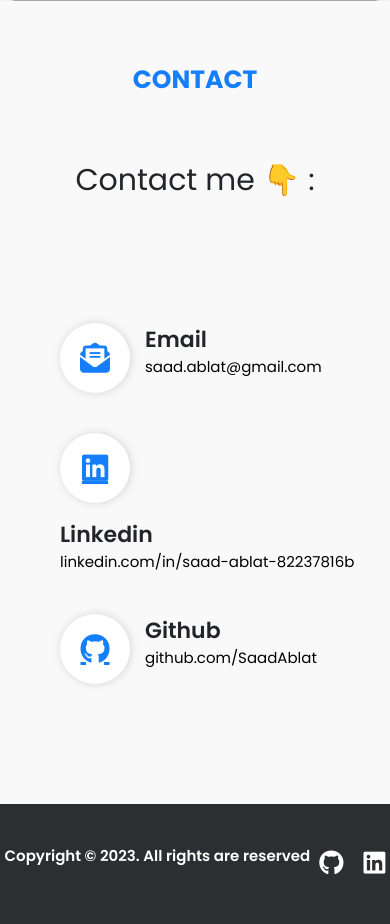
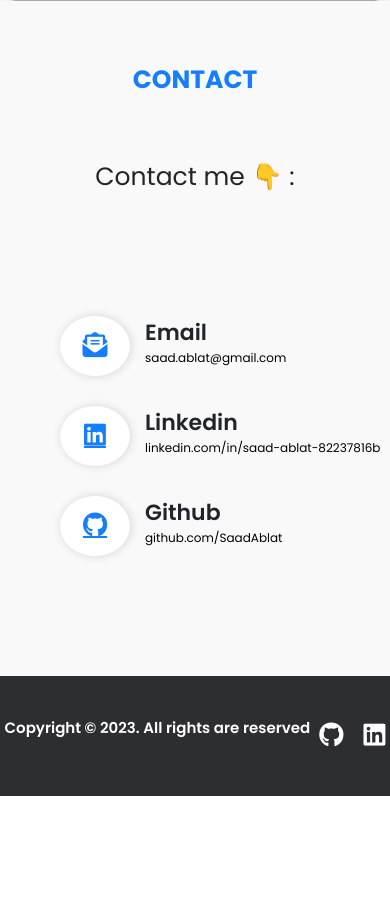
Before and after one commit to SaadAblat/SaadPortfolio, an ASP.NET Core app: page / in a window 390 px wide. Shown: the part 5500-6424 px from the top of the page. After the commit the page ends 6296 px from the top, so only its background shows below. Run offline with ASP.NET Core 8, Linux system fonts and the light colour scheme; style sheets or scripts are compiled from the project's sources; some libraries are stand-ins or nearby versions.

Commit message:
Fixed some issues

```diff
--- a/SaadPortfolio/Pages/Index.razor
+++ b/SaadPortfolio/Pages/Index.razor
@@ -15,15 +15,15 @@
             <a @onclick="(async() => await Activate(NavNames.Contact))" class="@ContactClass navItem"><div>Contact</div> </a>
         </div>
     </div>
-    <a class="menu-icon" @onclick="toggleMenu">
-        <i class="@iconClass"></i>
-    </a>
+    <i @onclick="toggleMenu" class="menu-icon @iconClass  fs-6"></i>
+
+
 </nav>
 
 <div id="About">
     <div class="about-row1">
         <div class="image-and-links">
-            <img src="/pictures/profilePicture/me.jpg" class="picture-container" />
+            <img src="/pictures/profilePicture/me.png" class="picture-container" />
             <div class="links">
                 <a class="contact-link" href="https://github.com/SaadAblat" target="_blank"><i class="fab fa-github"></i>  </a>
                 <a class="contact-link" href="https://www.linkedin.com/in/saad-ablat-82237816b/" target="_blank"><i class="fab fa-linkedin"></i>  </a>
@@ -45,7 +45,7 @@
             </div>
             <div class="buttons-about">
                 <a href="/SaadBio" target="_blank" class="button-link">Read my bio</a>
-                <a download="pictureOfSaad" href="/Pictures/ProfilePicture/me.jpg" class="button-link">Download my resume</a>
+                <a download="pictureOfSaad" href="/Pictures/ProfilePicture/me.png" class="button-link">Download my resume</a>
             </div>
 
 
@@ -337,7 +337,7 @@
         {
 
             navCssClass = "collapse";
-            iconClass = "fa-solid fa-bars";
+            iconClass = "oi oi-menu";
 
         }
         navMenuExpanded = !navMenuExpanded;
@@ -346,10 +346,10 @@
     {
         navMenuExpanded = false;
         navCssClass = "collapse";
-        iconClass = "fa-solid fa-bars";
+        iconClass = "oi oi-menu";
     }
 
-    string iconClass = "fa-solid fa-bars";
+    string iconClass = "oi oi-menu";
 
 
 
--- a/SaadPortfolio/Pages/Index.razor.css
+++ b/SaadPortfolio/Pages/Index.razor.css
@@ -4,7 +4,7 @@
     padding: 0;
 }
 
-    *:not(.fab, .fa-solid, .fa-sharp ) {
+    *:not(.fab, .fa-solid, .fa-sharp, .oi) {
         font-family: 'Poppins', sans-serif;
     }
 /*Nav*/
@@ -39,15 +39,11 @@
         flex-direction: column;
         justify-content: center;
         background: white;
+        font-size: 30px;
+        cursor: pointer;
+        transition: all 0.2s;
     }
-
-        .menu-icon i {
-            font-size: 30px;
-            cursor: pointer;
-            transition: all 0.2s;
-        }
-
-            .menu-icon i:hover {
+            .menu-icon:hover{
                 transform: scale(1.02);
                 transition: all 0.2s;
                 color: #2c5feb;
@@ -300,6 +296,9 @@
     margin-bottom: 30px;
     margin-top: 30px;
 }
+.contact-link{
+    font-size:40px;
+}
 
 .buttons-about {
     margin-top: 60px;
@@ -331,7 +330,7 @@
 
 
 
-.contact-link {
+.Ft-link {
     text-decoration: none;
     font-size: 40px;
     color: black;
@@ -634,11 +633,14 @@
     .email {
         font-size: 18px;
     }
+    .contact-container {
+        flex-wrap:wrap;
+    }
 }
 
 @media (max-width:900px) {
     .contact-me {
-        font-size: 30px;
+        font-size: 25px;
         text-align: center;
     }
 
@@ -647,12 +649,12 @@
         margin-top: 120px;
         display: flex;
         flex-direction: column;
-        gap: 40px;
+        gap: 30px;
     }
 
     .contact-icon {
-        height: 70px;
-        font-size: 30px;
+        height: 60px;
+        font-size: 25px;
         width: 70px;
     }
 
@@ -662,7 +664,12 @@
     }
 
     .email {
-        font-size: 15px;
+        font-size: 12px;
+    }
+    .contact-container {
+
+        flex-wrap: nowrap;
+
     }
 }
 
@@ -671,7 +678,6 @@
     display: flex;
     flex-direction: row;
     justify-content: start;
-    flex-wrap: wrap;
     gap: 15px;
     text-align: center;
     align-content: start;
```
Also changed, not shown: SaadPortfolio/wwwroot/Pictures/ProfilePicture/me.jpg (deleted), SaadPortfolio/wwwroot/Pictures/ProfilePicture/me.png (added).
